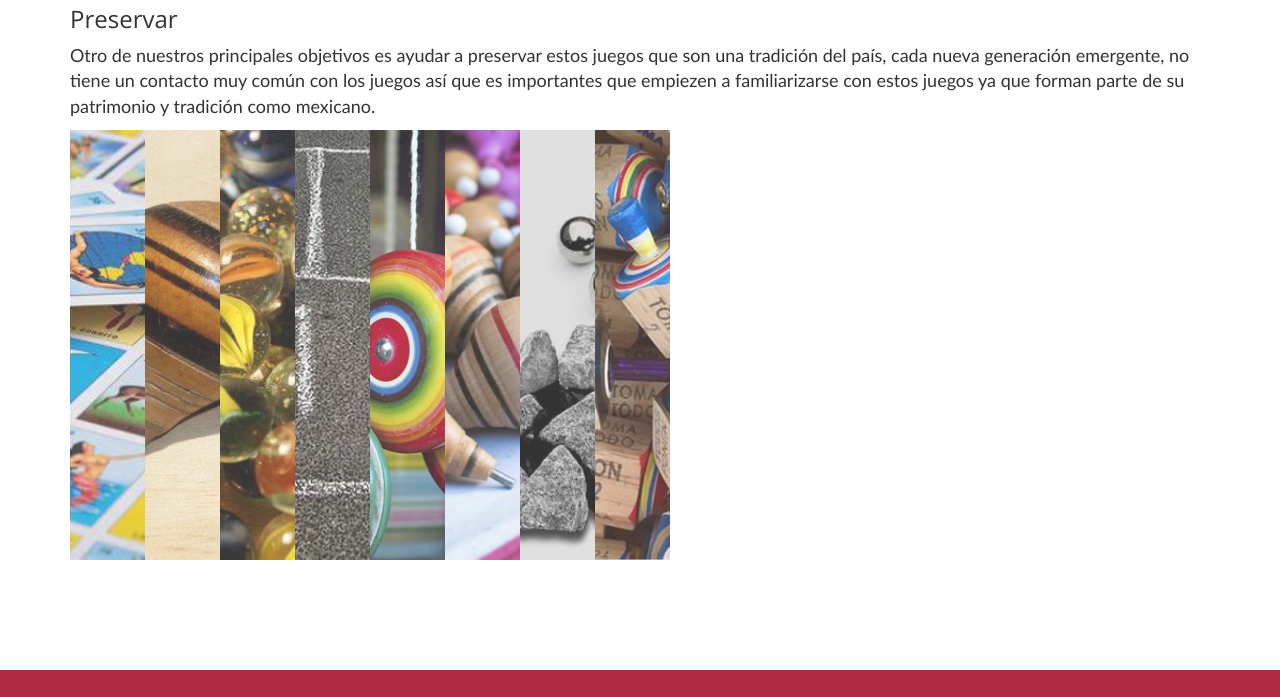
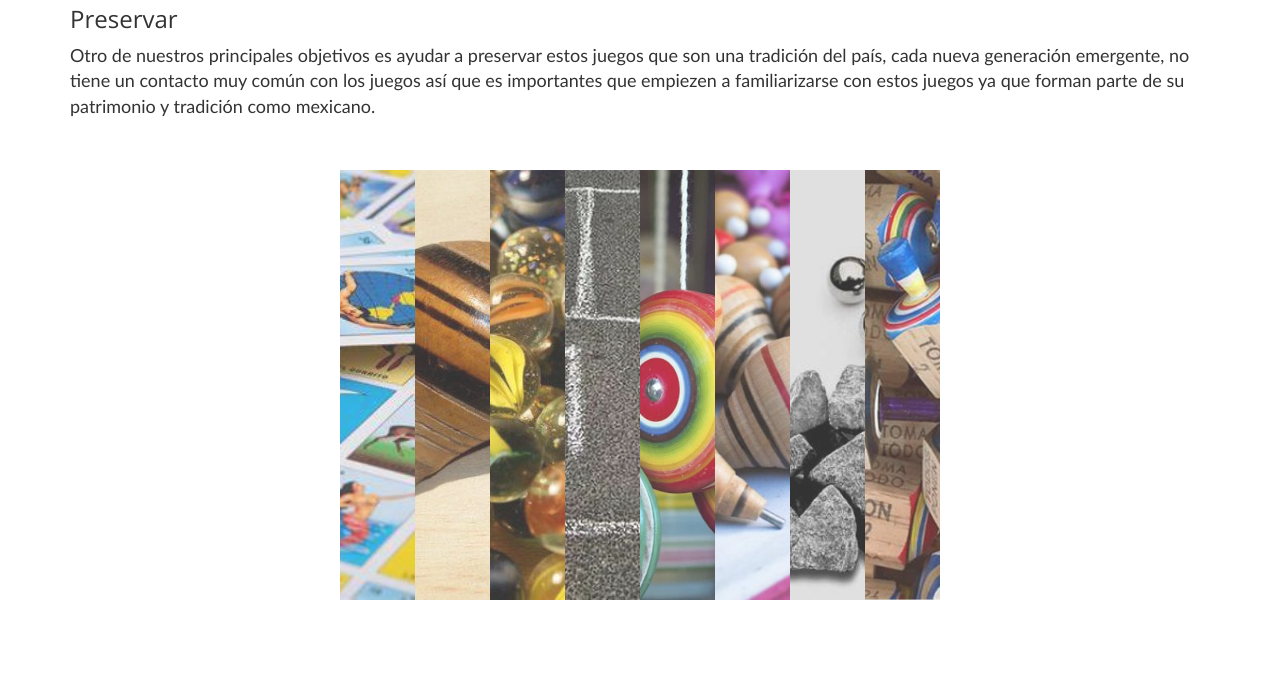
Before and after one commit to IvanGuerr4/IvanGuerr4.github.io, a plain HTML site: page view/about.html in a window 1280 px wide. Shown: the part 391-1088 px from the top of the page. Drawn offline with nearby package versions, Linux system fonts and the light colour scheme; files whose address does not match are found by name.

Commit message:
Update about.html

```diff
--- a/view/about.html
+++ b/view/about.html
@@ -102,7 +102,9 @@ p{
 					con estos juegos ya que forman parte de su patrimonio y tradición como mexicano.
 				</p>
 
-				<section class="carrusel">
+				<br><br>
+				<center>
+					<section class="carrusel">
 					<img src="../images/index1.jpeg" alt="" srcset="">
 					<img src="../images//index2.jpg" alt="" srcset="">
 					<img src="../images/index3.jpg" alt="" srcset="">
@@ -112,6 +114,8 @@ p{
 					<img src="../images//index7.jpg" alt="">
 					<img src="../images/index8.jpeg" alt="">
 				</section>
+
+				</center>
 
 			</article>
 			<!-- /Article -->
```
